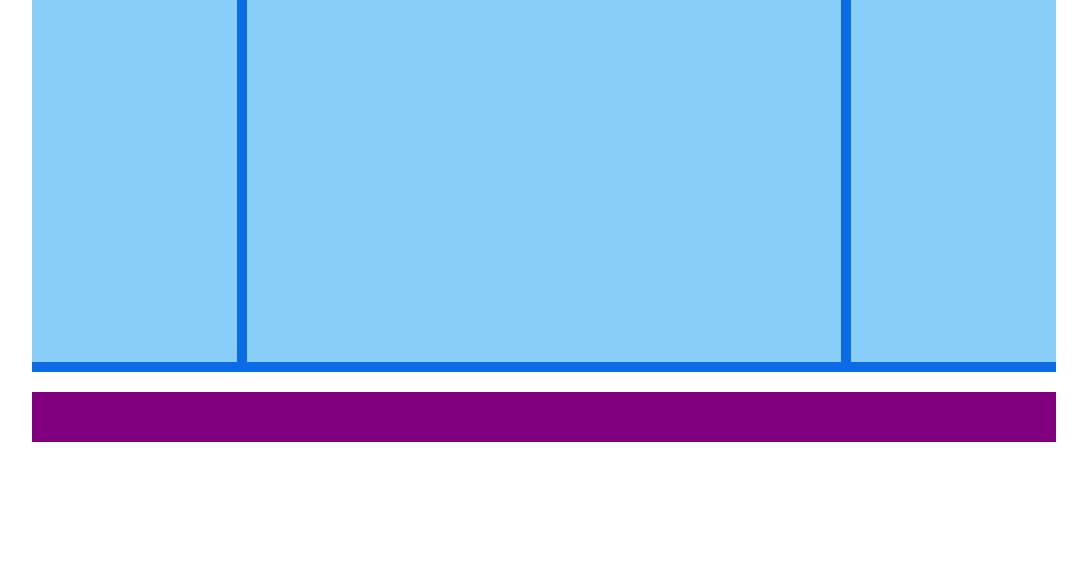
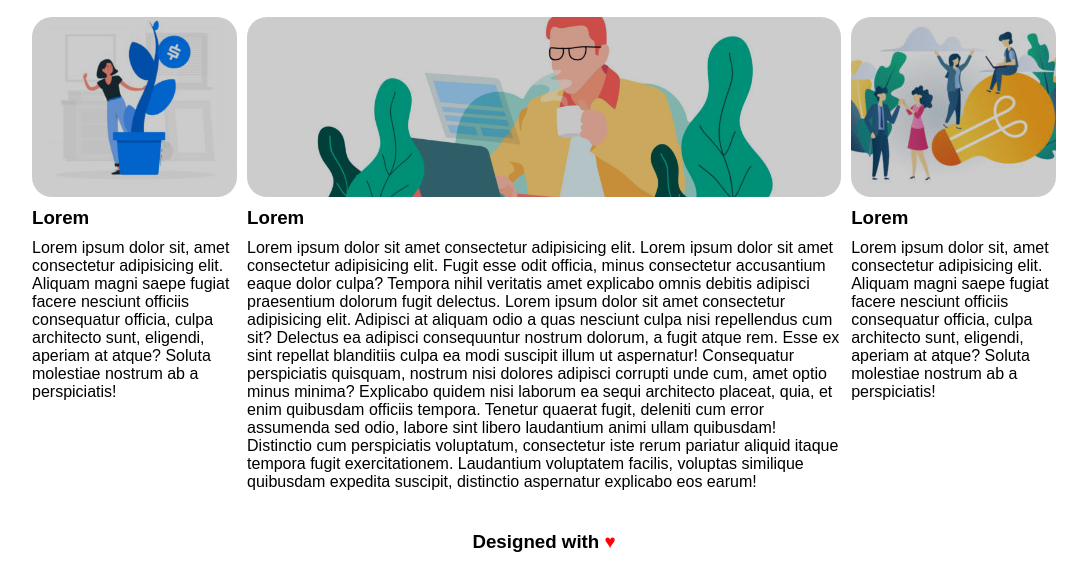
Before and after one commit to mattia099/htmlcss-wp, a plain HTML site: page index.html in a window 1280 px wide. Shown: the part 723-1296 px from the top of the page, without its empty margins (96-1183 px from the left). Before the commit the page ends 1185 px from the top, so only its background shows below. Drawn offline with Linux system fonts and the light colour scheme.

Commit message:
Completo forse

```diff
--- a/index.html
+++ b/index.html
@@ -8,7 +8,7 @@
     <title>WP</title>
 </head>
 <body class="center">
-    <header class="mg-b20">
+    <header class="mg-b30">
 
         <img class="logo mg-b20" src="img/logo.png"></div>
         <nav class="menu">
@@ -27,7 +27,7 @@
 
     <main>
 
-        <div class="first-section mg-b20">
+        <div class="first-section mg-b30">
 
             <img src="img/banner.jpg">
             <div class="banner-text">
@@ -38,10 +38,41 @@
 
 
         <div class="second-section mg-b20 clearfix">
-             <div class="second-section__header mg-b10"></div>
-             <div class="second-section__sidebar"></div>
-             <div class="second-section__content"></div>
-             <div class="second-section__sidebar"></div>
+             <div class="second-section__header mg-b20">
+                 <h1>Leadership</h1>
+                 <p>Lorem ipsum dolor sit amet.</p>
+             </div>
+             <div class="second-section__sidebar">
+
+                <div class="row mg-b10">
+                    <img src="img/img-1.jpg" alt="">
+                </div>
+
+                <h3 class="mg-b10">Lorem</h3>
+                <p>Lorem ipsum dolor sit, amet consectetur adipisicing elit. Aliquam magni saepe fugiat facere nesciunt officiis consequatur officia, culpa architecto sunt, eligendi, aperiam at atque? Soluta molestiae nostrum ab a perspiciatis!</p>
+             </div>
+
+
+             <div class="second-section__content mg-b20">
+
+                <div class="row mg-b10">
+                    <img src="img/banner-2.jpg" alt="">
+                </div>
+
+                <h3 class="mg-b10">Lorem</h3>
+                <p>Lorem ipsum dolor sit amet consectetur adipisicing elit. Lorem ipsum dolor sit amet consectetur adipisicing elit. Fugit esse odit officia, minus consectetur accusantium eaque dolor culpa? Tempora nihil veritatis amet explicabo omnis debitis adipisci praesentium dolorum fugit delectus. Lorem ipsum dolor sit amet consectetur adipisicing elit. Adipisci at aliquam odio a quas nesciunt culpa nisi repellendus cum sit? Delectus ea adipisci consequuntur nostrum dolorum, a fugit atque rem. Esse ex sint repellat blanditiis culpa ea modi suscipit illum ut aspernatur! Consequatur perspiciatis quisquam, nostrum nisi dolores adipisci corrupti unde cum, amet optio minus minima? Explicabo quidem nisi laborum ea sequi architecto placeat, quia, et enim quibusdam officiis tempora. Tenetur quaerat fugit, deleniti cum error assumenda sed odio, labore sint libero laudantium animi ullam quibusdam! Distinctio cum perspiciatis voluptatum, consectetur iste rerum pariatur aliquid itaque tempora fugit exercitationem. Laudantium voluptatem facilis, voluptas similique quibusdam expedita suscipit, distinctio aspernatur explicabo eos earum!</p>
+
+             </div>
+
+
+             <div class="second-section__sidebar">
+                <div class="row mg-b10">
+                    <img src="img/img-3.jpg" alt="">
+                </div>
+                <h3 class="mg-b10">Lorem</h3>
+                <p>Lorem ipsum dolor sit, amet consectetur adipisicing elit. Aliquam magni saepe fugiat facere nesciunt officiis consequatur officia, culpa architecto sunt, eligendi, aperiam at atque? Soluta molestiae nostrum ab a perspiciatis!</p>
+
+             </div>
         </div>
 
     </main>
@@ -50,7 +81,7 @@
 
     <footer >
 
-
+        <h3>Designed with <span>&hearts;</span></h3>
 
     </footer>
 </body>
--- a/style.css
+++ b/style.css
@@ -83,42 +83,73 @@ main .first-section::after{
     left: 0;
     width: 100%;
     background-color: black;
-    opacity: 0.3;
+    opacity: 0.2;
     border-radius: 20px;
 }
 
 
 /* MAIN */ /*SECOND-SECTION*/
 main .second-section{
-    background-color: rgb(11, 106, 230);
     width: 100%;
-    height: 450px;
 }
 
-.second-section .second-section__header{
-    background-color: lightskyblue;
-    height: 50px;
+main .row{
+    width: 100%;
+    height: 180px;
+    position: relative;
+}
+
+main .row img{
+    height: 100%;
+    width: 100%;
+    object-fit: cover;
+    border-radius: 10px;
+
 }
 
 .second-section .second-section__sidebar{
-    background-color: lightskyblue;
-    height: calc(100% - 50px - 10px - 10px);
     float: left;
     width: 20%;
 }
 
 .second-section .second-section__content{
-    background-color: lightskyblue;
-    height: calc(100% - 50px - 10px - 10px);
     float: left;
     width: 58%;
     margin-left: 1%;
     margin-right: 1%;
+
 }
 
+.second-section__content .row::after{
+    content: '';
+    position: absolute;
+    top: 0;
+    bottom: 0;
+    left: 0;
+    width: 100%;
+    background-color: black;
+    opacity: 0.2;
+    border-radius: 20px;
+}
+
+.second-section__sidebar .row::after{
+    content: '';
+    position: absolute;
+    top: 0;
+    bottom: 0;
+    left: 0;
+    width: 100%;
+    background-color: black;
+    opacity: 0.2;
+    border-radius: 20px;
+}
 
 /*FOOTER*/
-footer{
-    background-color: purple;
-    min-height: 50px;
+
+footer h3{
+    text-align: center;
 }
+footer span{
+    color: red;
+    font-weight: bold;
+}
```
